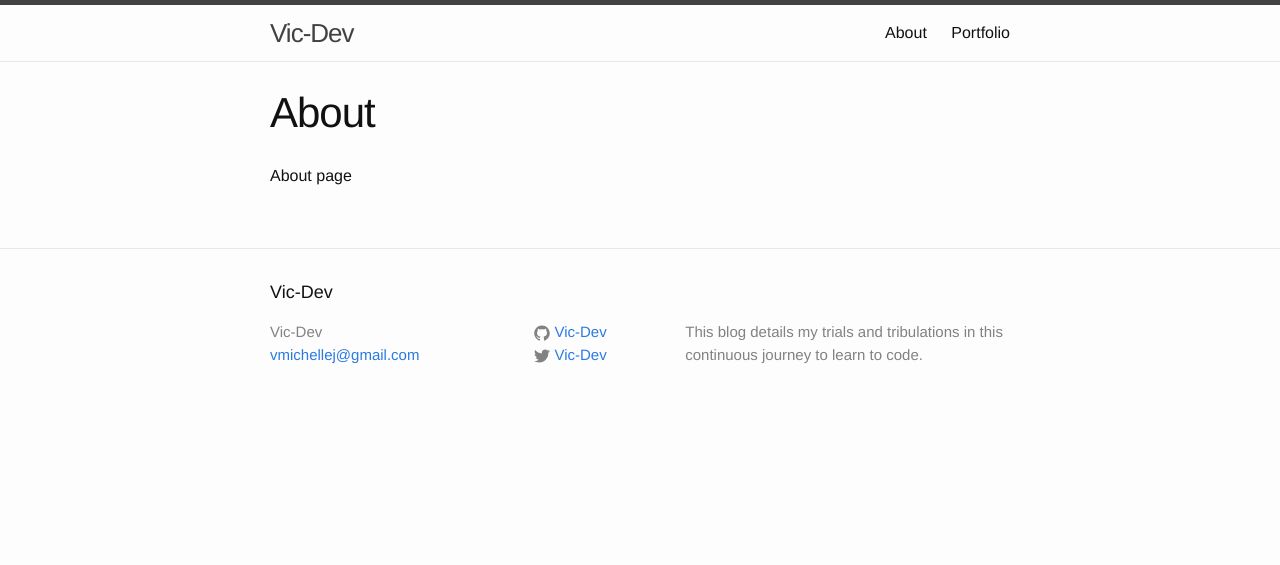
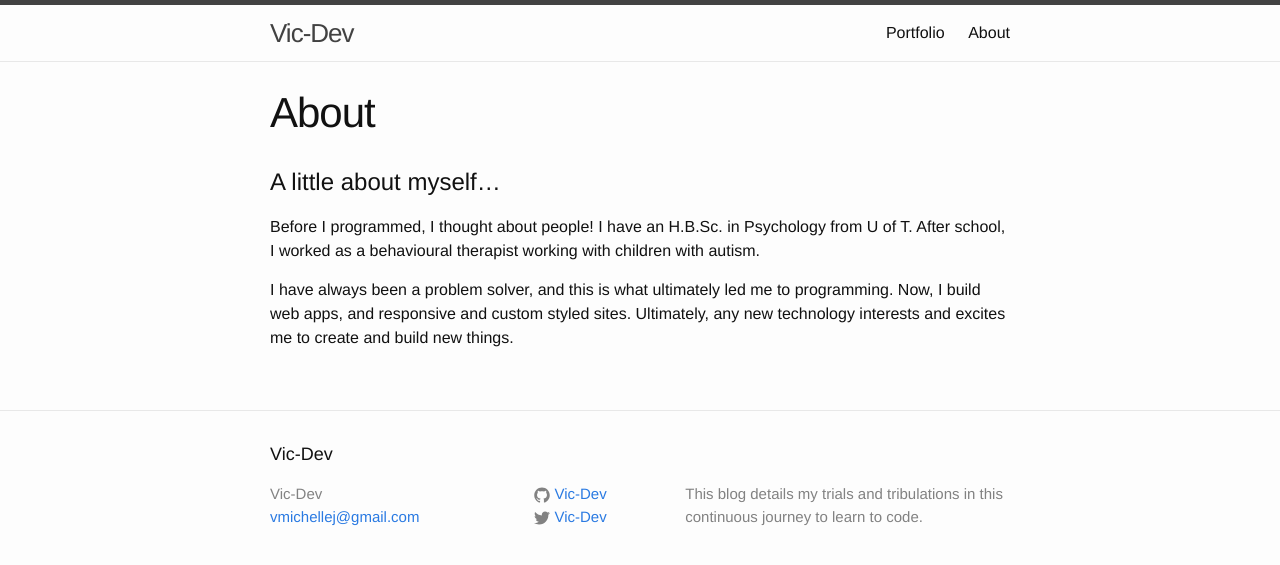
Before and after one commit to Vic-Dev/Vic-Dev.github.io, a Jekyll site: the page built from about.md, in a window 1280 px wide. Shown: the top 565 px of the page. Built offline with Jekyll 4.4.1, drawn with Linux system fonts in a browser that asks for light colours.

Commit message:
First version of site

```diff
--- a/_includes/header.html
+++ b/_includes/header.html
@@ -14,11 +14,8 @@
       </a>
 
       <div class="trigger">
-        {% for my_page in site.pages %}
-          {% if my_page.title %}
-          <a class="page-link" href="{{ my_page.url | prepend: site.baseurl }}">{{ my_page.title }}</a>
-          {% endif %}
-        {% endfor %}
+        <a class="page-link" href="{{ '/portfolio' | prepend: site.baseurl }}">Portfolio</a>
+        <a class="page-link" href="{{ '/about' | prepend: site.baseurl }}">About</a>
       </div>
     </nav>
 
--- a/about.md
+++ b/about.md
@@ -4,7 +4,8 @@ title: About
 permalink: /about/
 ---
 
+# A little about myself...
 
+Before I programmed, I thought about people! I have an H.B.Sc. in Psychology from U of T. After school, I worked as a behavioural therapist working with children with autism.
 
-
-About page
+I have always been a problem solver, and this is what ultimately led me to programming. Now, I build web apps, and responsive and custom styled sites. Ultimately, any new technology interests and excites me to create and build new things.
--- a/css/main.scss
+++ b/css/main.scss
@@ -51,3 +51,11 @@ $on-laptop:        800px;
         "layout",
         "syntax-highlighting"
 ;
+
+ul {
+  list-style: none;
+}
+
+h3 {
+  text-align: center;
+}
--- a/index.html
+++ b/index.html
@@ -7,6 +7,7 @@ layout: default
   <h1 class="page-header">Welcome</h1>
   <p class="post-content">Hi! I am Victoria. Welcome to my blog, where I (hopefully) write helpful tutorials, informative walkthroughs, and perhaps just personal experiences or anecdotes, as I go through this journey of learning to program. This blog focuses on building web apps, adding custom styling and themes, and exploring different languages, frameworks, and software technologies. My hope is that you will find my posts helpful, easy to read, and that you will come away from reading my posts feeling that you have learned something new!</p>
 
+<hr>
 
   <h1 class="page-heading">All blog posts</h1>
 
```
Also changed, not shown: _layouts/project.html (added, +9 -0 lines), _projects/bet-me.md (+35 -4 lines), _projects/bet-me.yml (added, +14 -0 lines), portfolio.md (deleted, +0 -17 lines), portfolio/bet-me/index.md (added, +26 -0 lines), portfolio/index.html (added, +29 -0 lines), 5 other files.
